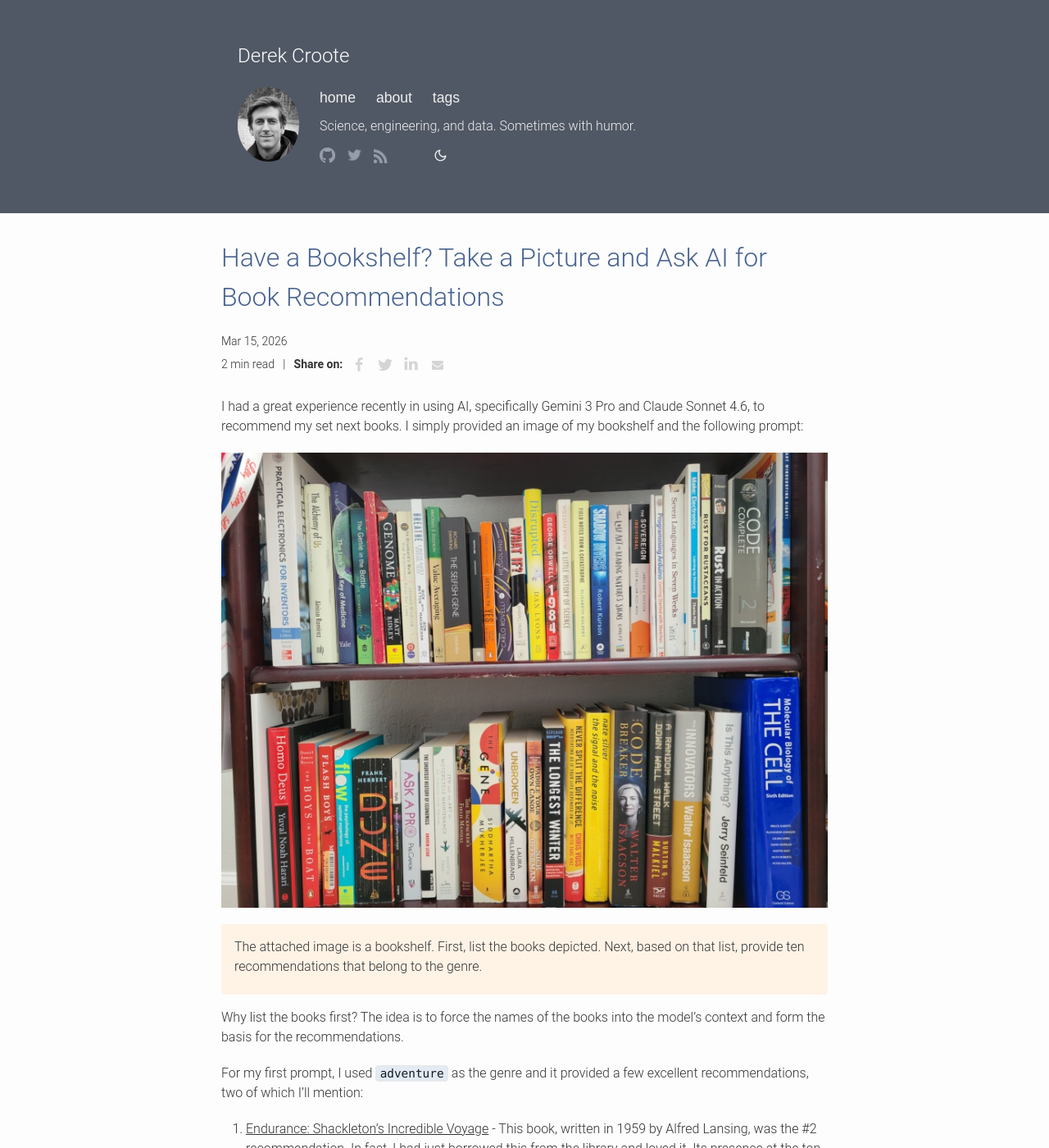
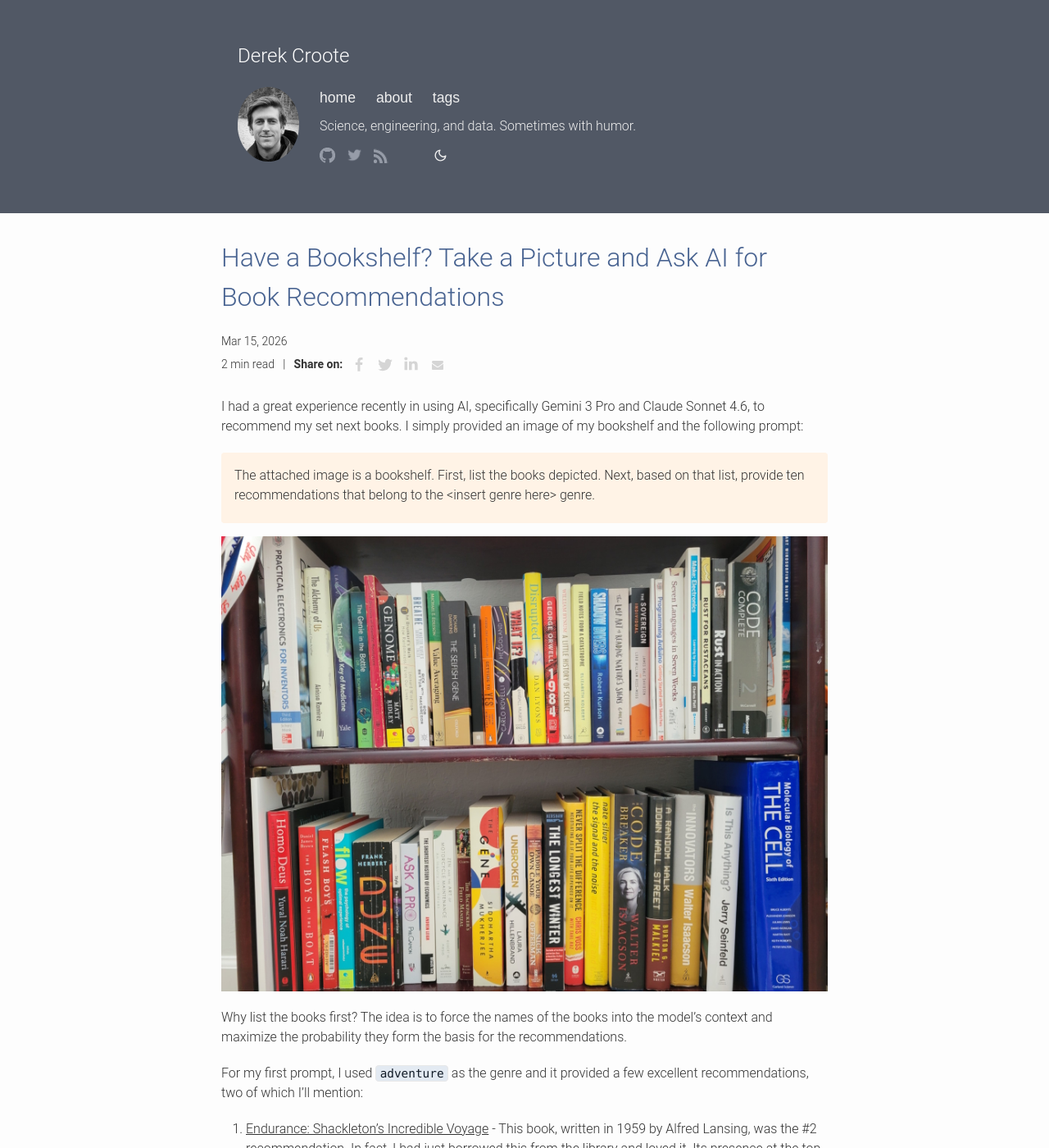
Before and after one commit to dcroote/dcroote.github.io, a Jekyll site: the page built from _posts/2026-03-15-ai-book-recommendations-bookshelf.md, in a window 1280 px wide and 1400 px high. Shown: the whole window at 82% size. Built offline with Jekyll 4.4.1, drawn with Linux system fonts in a browser that asks for light colours; some web fonts are replaced.

Commit message:
fix: tweak book post

```diff
--- a/_posts/2026-03-15-ai-book-recommendations-bookshelf.md
+++ b/_posts/2026-03-15-ai-book-recommendations-bookshelf.md
@@ -10,13 +10,13 @@ tags: [AI, biotech]
 
 I had a great experience recently in using AI, specifically Gemini 3 Pro and Claude Sonnet 4.6, to recommend my set next books. I simply provided an image of my bookshelf and the following prompt:
 
+<div class="ai-text-block" markdown="1">
+The attached image is a bookshelf. First, list the books depicted. Next, based on that list, provide ten recommendations that belong to the &#60;insert genre here&#62; genre.
+</div>
+
 <img src="/images/ai-book-recommendations/bookshelf.jpg" alt="Photograph of my bookshelf" class="centered_img" width="800" height="600" />
 
-<div class="ai-text-block" markdown="1">
-The attached image is a bookshelf. First, list the books depicted. Next, based on that list, provide ten recommendations that belong to the <insert genre here> genre.
-</div>
-
-Why list the books first? The idea is to force the names of the books into the model's context and form the basis for the recommendations.
+Why list the books first? The idea is to force the names of the books into the model's context and maximize the probability they form the basis for the recommendations.
 
 For my first prompt, I used `adventure` as the genre and it provided a few excellent recommendations, two of which I’ll mention:
 
```
